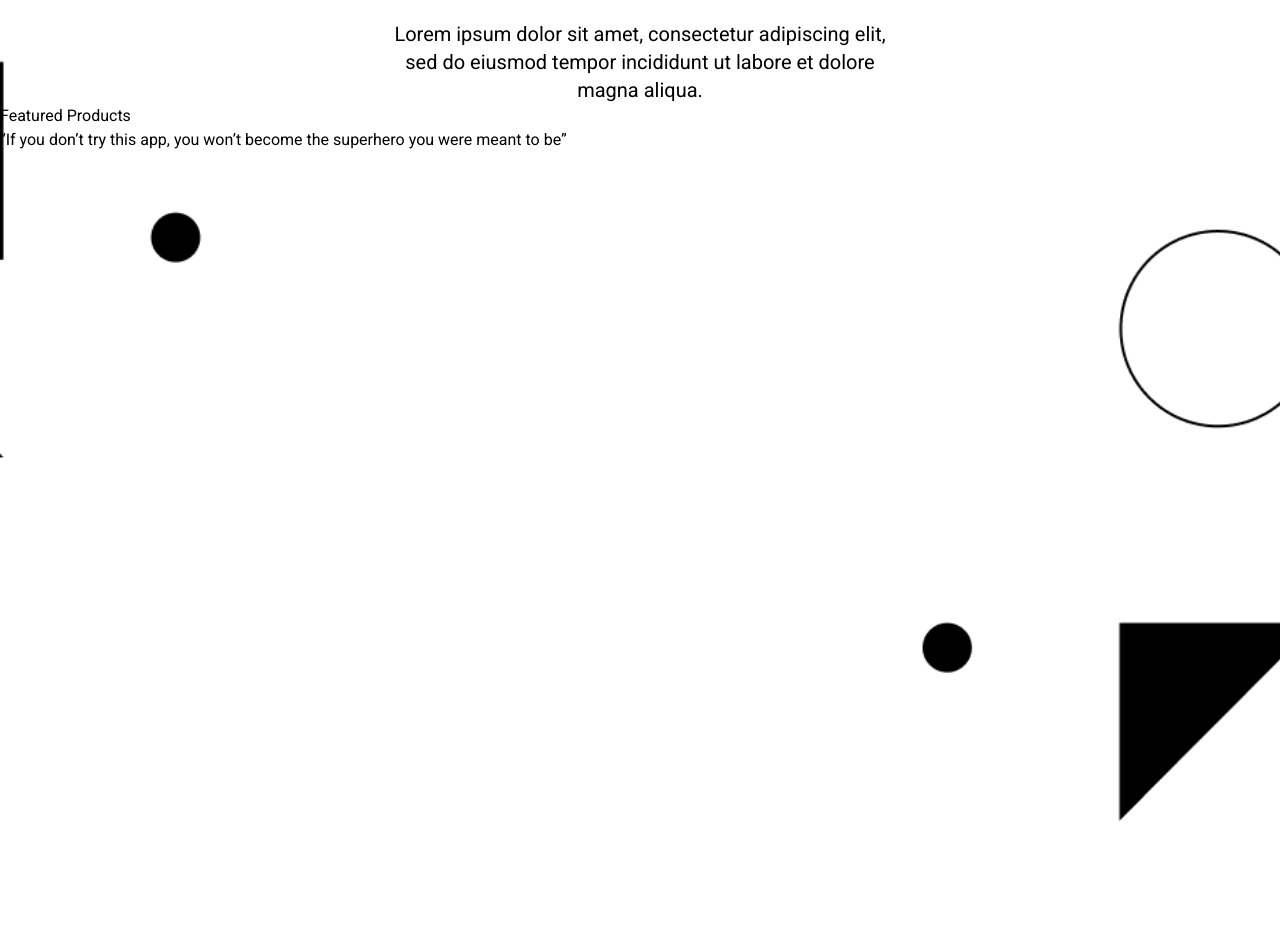
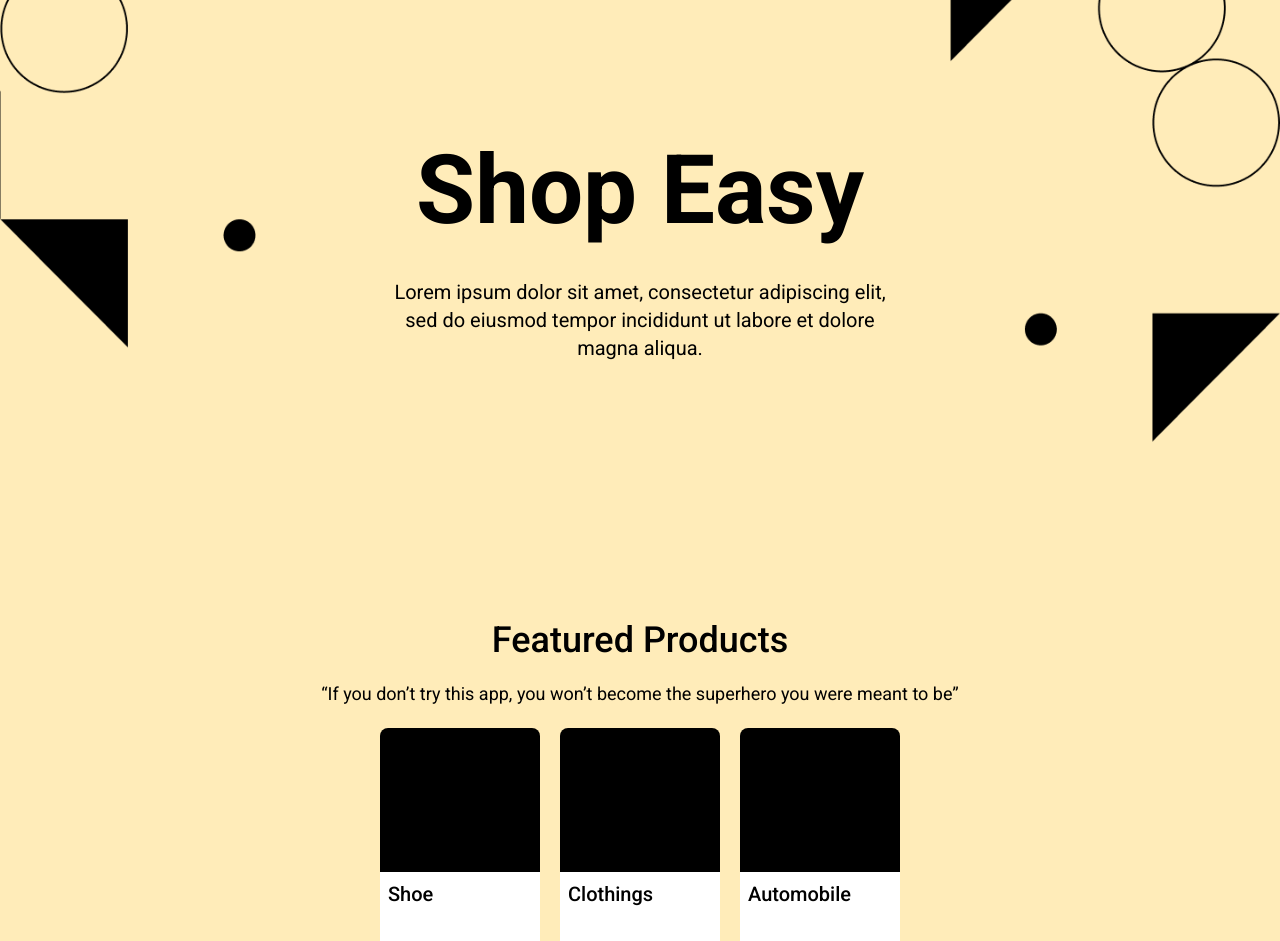
Before and after one commit to Onielcares/-Webstack---Portfolio-Project, a React (Vite) app in the folder front-end/: page / in a window 1280 px wide. Shown: the part 180-1121 px from the top of the page. Built offline with nearby package versions, Linux system fonts and the light colour scheme.

Commit message:
card component

```diff
--- a/front-end/src/component/card/card.jsx
+++ b/front-end/src/component/card/card.jsx
@@ -1,7 +1,13 @@
 import React from 'react'
 
-export default function Card() {
+export default function Card(props) {
   return (
-    <div>Card</div>
+    <div className='w-40'>
+      <div className='h-36 bg-black rounded-t-lg'></div>
+      <div className='flex flex-col gap-8 bg-white rounded-b-lg p-2'>
+        <p className='text-xl font-medium'>{props.product}</p>
+        <p className='text-sm'>Price: {props.price}</p>
+      </div>
+    </div>
   )
 }
--- a/front-end/src/pages/LandingPage.jsx
+++ b/front-end/src/pages/LandingPage.jsx
@@ -1,19 +1,46 @@
 import React from "react";
 import "./index.scss";
+import Card from "../component/card/card";
 
 const LandingPage = () => {
+  const data = [
+    {
+      product: 'Shoe',
+      price: '$120'
+    },
+    {
+      product: 'Clothings',
+      price: 'N300'
+    },
+    {
+      product: 'Automobile',
+      price: '$120'
+    },
+  ]
+
   return (
-    <div className="landingImg h-[3000px]">
-      <section className="">
-        <section className=" max-w-2xl flex flex-col gap-10 justify-center items-center text-center m-auto ">
-          <h2 className="font-semibold text-5xl md:text-8xl">Shop Easy</h2>
-          <p className="text-xl max-w-lg">Lorem ipsum dolor sit amet, consectetur adipiscing elit, sed do eiusmod tempor incididunt ut labore et dolore magna aliqua.</p>
-        </section>
+    <div className="landingImg bg-beige">
+      <section className=" max-w-2xl flex flex-col gap-10 justify-center items-center text-center m-auto full_height ">
+        <h2 className="font-semibold text-5xl md:text-8xl">Shop Easy</h2>
+        <p className="text-xl max-w-lg">
+          Lorem ipsum dolor sit amet, consectetur adipiscing elit, sed do
+          eiusmod tempor incididunt ut labore et dolore magna aliqua.
+        </p>
+      </section>
 
-        <section>
-          <h2>Featured Products</h2>
-          <p>“If you don’t try this app, you won’t become the superhero you were meant to be”</p>
-        </section>
+      <section className="flex flex-col  gap-5">
+        <div className="text-center">
+          <h2 className="text-4xl font-medium mb-5">Featured Products</h2>
+          <p className="text-lg">
+            “If you don’t try this app, you won’t become the superhero you were
+            meant to be”
+          </p>
+        </div>
+        <div className="flex justify-center items-center gap-5">
+          {data.map((item, idx) => (
+            <Card key={idx} product={item.product} price={item.price} />
+          ))}
+        </div>
       </section>
     </div>
   );
```
